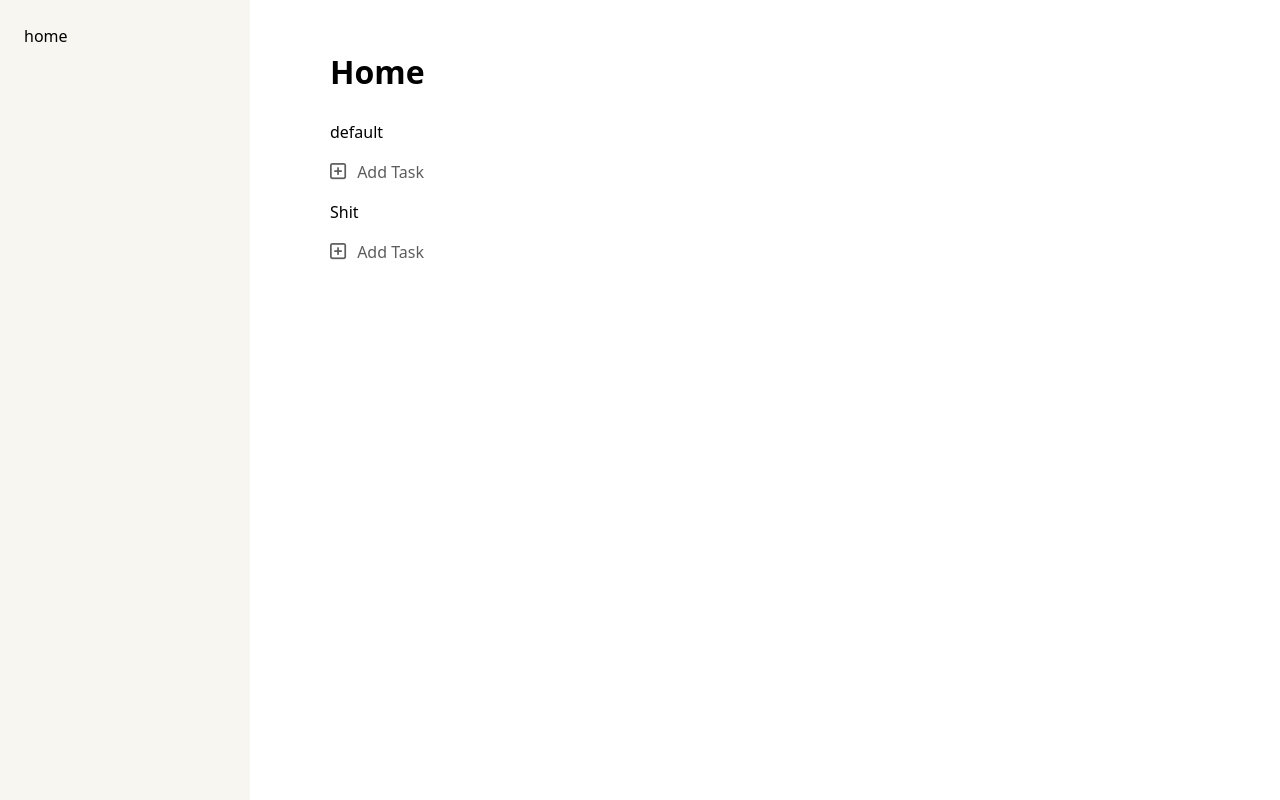
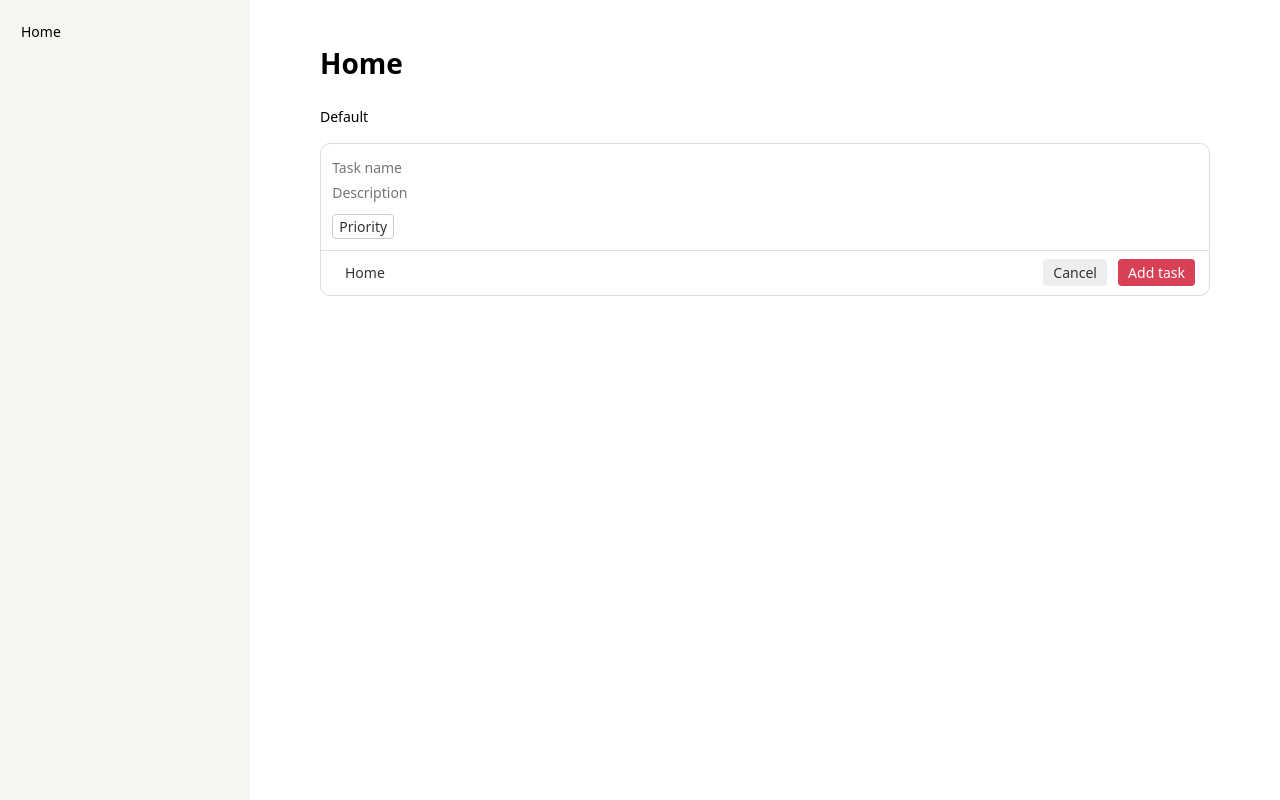
Before and after one commit to jconnorbuilds/todo, a website built with webpack: page src/index.html in a window 1280 px wide. Built offline with nearby package versions, Linux system fonts and the light colour scheme.

Commit message:
Updates the task form UI and adds more parameters on task creation

```diff
--- /dev/null
+++ b/src/DOM-project.js
@@ -0,0 +1,9 @@
+const DOMDrawProject = (project) => {
+  const projectsArea = document.querySelector('div.projects');
+  const p = document.createElement('p');
+  p.classList.add('project');
+  p.textContent = project.name;
+  projectsArea.appendChild(p);
+};
+
+export default DOMDrawProject;
--- a/src/DOM-project-section.js
+++ b/src/DOM-section.js
@@ -1,7 +1,7 @@
 import { slugify } from './utils.js';
 
 const DOMSection = (s) => {
-  const sectionEl = document.createElement('div');
+  const sectionEl = document.createElement('section');
   const projectSlug = slugify(s.project.name);
   const sectionSlug = slugify(s.name);
   sectionEl.classList.add('section-container', projectSlug, sectionSlug);
@@ -23,7 +23,6 @@ const NewItemFormWrapper = (section) => {
   wrapper.append(formContainer);
 
   const addTaskBtn = section.taskForm.addTaskBtn;
-  console.log(addTaskBtn);
   wrapper.append(addTaskBtn);
 
   return wrapper;
--- /dev/null
+++ b/src/DOM-task-form.js
@@ -0,0 +1,183 @@
+import { createTask } from './Task.js';
+import DOMDrawTask from './DOM-task.js';
+
+export default class TaskForm {
+  constructor(section) {
+    this.section = section;
+    this.project = section.project;
+    this.form = this.makeForm();
+    this.addTaskBtn = this.makeAddTaskBtn();
+  }
+
+  get parentContainer() {
+    return document.querySelector(
+      `.${this.project.slug}.${this.section.slug} div.form-container`
+    );
+  }
+
+  reset() {
+    // this.formElements.form.reset();
+    this.form.reset();
+  }
+
+  closeForm = () => {
+    // this.formElements.form.remove();
+    this.form.remove();
+    this.addTaskBtn.style.display = 'block';
+  };
+
+  makeAddTaskBtn() {
+    const button = document.createElement('button');
+    button.classList.add('add-todo');
+    const plusIcon = document.createElement('i');
+    plusIcon.classList.add('fa-regular', 'fa-square-plus');
+
+    const buttonText = document.createElement('span');
+    buttonText.textContent = 'Add Task';
+    button.appendChild(plusIcon);
+    button.appendChild(buttonText);
+
+    button.addEventListener('mouseenter', toggleIconStyleOnMouseEvents);
+    button.addEventListener('mouseleave', toggleIconStyleOnMouseEvents);
+    button.addEventListener('click', () => this.draw());
+
+    return button;
+  }
+
+  draw() {
+    // const form = this.formElements;
+    const form = this.form;
+
+    this.addTaskBtn.style.display = 'none';
+    const container = this.parentContainer || document.body;
+    container.appendChild(form);
+    form.querySelector('input.task-name-field').focus();
+  }
+
+  /**
+   * Creates the form elements for the New Task form
+   *
+   * @returns {{ form: any; input: any; cancelBtn: any; }}
+   */
+  makeFormElements() {
+    const form = document.createElement('form');
+    const input = document.createElement('input');
+    input.setAttribute('type', 'text');
+    const submitBtn = document.createElement('input');
+    submitBtn.setAttribute('type', 'submit');
+    const cancelBtn = this.makeCancelBtn();
+
+    form.appendChild(input);
+    form.appendChild(submitBtn);
+    form.appendChild(cancelBtn);
+
+    return { form, input };
+  }
+
+  makeForm() {
+    const form = document.createElement('form');
+
+    const editingArea = document.createElement('div');
+    editingArea.classList.add('editing-area');
+
+    const taskNameField = document.createElement('input');
+    taskNameField.setAttribute('type', 'text');
+    taskNameField.classList.add('task-name-field');
+    taskNameField.placeholder = 'Task name';
+    const descriptionField = document.createElement('input');
+    descriptionField.setAttribute('type', 'text');
+    descriptionField.classList.add('description-field');
+    descriptionField.placeholder = 'Description';
+
+    const detailsArea = document.createElement('div');
+    detailsArea.classList.add('details-area');
+    const priorityBtn = document.createElement('button');
+    priorityBtn.setAttribute('type', 'button');
+    priorityBtn.textContent = 'Priority';
+
+    const footer = document.createElement('div');
+    footer.classList.add('footer');
+    const projectSelect = document.createElement('div');
+    projectSelect.classList.add('project-selector');
+    projectSelect.textContent = 'Home';
+    const footerButtons = document.createElement('div');
+    footerButtons.classList.add('footer-buttons');
+
+    const submitBtn = document.createElement('button');
+    submitBtn.setAttribute('type', 'submit');
+    submitBtn.textContent = 'Add task';
+    const cancelBtn = this.makeCancelBtn();
+
+    // Build the form
+    detailsArea.append(priorityBtn);
+    editingArea.append(taskNameField);
+    editingArea.append(descriptionField);
+    editingArea.append(detailsArea);
+
+    footerButtons.append(cancelBtn);
+    footerButtons.append(submitBtn);
+    footer.append(projectSelect);
+    footer.append(footerButtons);
+
+    form.append(editingArea);
+    form.append(footer);
+
+    // Add event listeners
+    form.addEventListener('submit', (e) => {
+      const formData = {
+        title: taskNameField.value,
+        description: descriptionField.value,
+        priority: 1, // update to get data from priority btn
+        dueDate: 'Today', // placeholder
+      };
+      this.taskFormSubmitHandler(e, formData);
+    });
+
+    return form;
+  }
+
+  makeCancelBtn = () => {
+    const cancelBtn = document.createElement('button');
+    cancelBtn.setAttribute('type', 'button');
+    cancelBtn.textContent = 'Cancel';
+
+    cancelBtn.addEventListener('click', this.closeForm);
+
+    return cancelBtn;
+  };
+
+  /**
+   * Handles the creation of a new task. Creates the new task object and adds
+   * it to the DOM, then resets and re-focuses the form so the next task can
+   * be easily added.
+   *
+   * @param {*} e - the submit event
+   * @param {*} inputEl - contains the title of the new task
+   */
+  taskFormSubmitHandler = (e, formData) => {
+    e.preventDefault();
+
+    // Create the new task
+    const newTask = createTask(formData);
+    DOMDrawTask(newTask, this.section);
+
+    // Reset the form
+    this.reset();
+    this.form.focus;
+  };
+}
+
+/**
+ * Handler for mouseenter and mouseleave events.
+ * Toggles between a 'regular' icon and one with a fill when the user
+ * mouses over the Add Task button.
+ *
+ * @param {*} e - the mouseenter or mouseleave event
+ */
+const toggleIconStyleOnMouseEvents = (e) => {
+  const icon = e.target.querySelector('i');
+  if (icon) {
+    icon.classList.toggle('fa-solid');
+    icon.classList.toggle('fa-regular');
+  }
+};
--- a/src/DOM-funcs.js
+++ b/src/DOM-task.js
@@ -1,14 +1,6 @@
-const DOMCreateProject = (project) => {
-  const projectsArea = document.querySelector('div.projects');
-  const p = document.createElement('p');
-  p.classList.add('project');
-  p.textContent = project.name;
-  projectsArea.appendChild(p);
-};
-
-const DOMCreateTask = (task, section) => {
+const DOMDrawTask = (task, section) => {
   const taskContainer = document.querySelector(
-    `div.section-container.${section.project.slug}.${section.slug}`
+    `section.section-container.${section.project.slug}.${section.slug}`
   );
 
   const newItem = document.createElement('div');
@@ -30,4 +22,4 @@ const DOMCreateTask = (task, section) => {
   );
 };
 
-export { DOMCreateProject, DOMCreateTask };
+export default DOMDrawTask;
--- a/src/Project.js
+++ b/src/Project.js
@@ -1,27 +1,42 @@
-import { DOMCreateProject } from './DOM-funcs.js';
+import DOMDrawProject from './DOM-project.js';
 import Section from './Section.js';
 import { slugify } from './utils.js';
 
 export default class Project {
   name;
   todoItems = [];
+  sections;
+  static #_defaultProject;
+  static #_currentProject;
+  static #_allProjects = [];
   constructor(name) {
     this.name = name;
     this.slug = slugify(name);
     this.sections = [];
-    this.sections.push(new Section('default', this));
+    this.addSection('Default');
     Project.allProjects.push(this);
   }
 
   // Static methods and props
-  static allProjects = [];
-  static logProjects() {
-    console.log(this.allProjects);
+  static get allProjects() {
+    return this.#_allProjects;
   }
+
+  static get defaultProject() {
+    return this.#_defaultProject;
+  }
+
   static get defaultProject() {
     return this.allProjects[0];
   }
-  static currentProject = Project.defaultProject;
+
+  static get currentProject() {
+    return this.#_currentProject;
+  }
+
+  static set currentProject(Project) {
+    this.#_currentProject = Project;
+  }
 
   static getProjectInstance(name) {
     const desiredProject = Project.allProjects.filter(
@@ -37,13 +52,14 @@ export default class Project {
 
   // Instance methods and props
   draw() {
-    DOMCreateProject(this);
+    DOMDrawProject(this);
   }
 
   addSection(sectionName) {
     const newSection = new Section(sectionName, this);
     this.sections.push(newSection);
     newSection.draw();
+
   }
 
   appendTodoItem(item, section = 'default') {
--- a/src/Section.js
+++ b/src/Section.js
@@ -1,5 +1,5 @@
-import DOMSection from './DOM-project-section.js';
-import { TaskForm } from './new-task-form.js';
+import DOMSection from './DOM-section.js';
+import TaskForm from './DOM-task-form.js';
 import { slugify } from './utils.js';
 
 export default class Section {
@@ -14,5 +14,6 @@ export default class Section {
 
   draw(parentContainer = this.parentContainer) {
     parentContainer.append(DOMSection(this));
+    this.taskForm.draw();
   }
 }
--- /dev/null
+++ b/src/Task.js
@@ -0,0 +1,51 @@
+import Project from './Project.js';
+
+export default class Task {
+  static #_uniqueId = 0;
+  title;
+  description;
+  priority;
+  dueDate;
+  _isDeleted = false;
+  _isCompleted = false;
+
+  constructor(data) {
+    this.title = data.title;
+    this.description = data.description;
+    this.priority = data.priority;
+    this.dueDate = data.dueDate;
+    this.id = Task.uniqueId;
+  }
+
+  static get uniqueId() {
+    return this.#_uniqueId++;
+  }
+
+  get isDeleted() {
+    return this._isDeleted;
+  }
+  set isDeleted(bool) {
+    _isDeleted = bool;
+  }
+
+  get isCompleted() {
+    return this._isCompleted;
+  }
+
+  set isCompleted(bool) {
+    this._isCompleted = bool;
+  }
+}
+
+const createTask = (
+  taskTitle,
+  taskDescription = '',
+  project = Project.defaultProject
+) => {
+  const task = new Task(taskTitle, taskDescription);
+  project.appendTodoItem(task);
+  project.logTodoItems();
+  return task;
+};
+
+export { createTask };
--- a/src/index.css
+++ b/src/index.css
@@ -6,17 +6,33 @@
   --primary-font-color: black;
   --secondary-font-color: rgb(93, 93, 93);
   --highlight-color: rgb(215, 64, 87);
+  --highlight-color-disabled: rgb(224, 131, 145);
 }
 body {
   font-family: system-ui, -apple-system, BlinkMacSystemFont, 'Segoe UI', Roboto,
     Oxygen, Ubuntu, Cantarell, 'Open Sans', 'Helvetica Neue', sans-serif;
-  font-size: 16px;
+  font-size: 14px;
   font-weight: 300;
 }
 
 input {
   accent-color: var(--highlight-color);
   outline-color: var(--highlight-color);
+}
+
+button {
+  cursor: pointer;
+  color: #333;
+  background-color: #eee;
+  border-radius: 4px;
+}
+
+button:disabled {
+  cursor: not-allowed;
+}
+
+button:hover {
+  background-color: #ddd;
 }
 
 div.container {
@@ -36,9 +52,8 @@ div.sidebar div.projects {
 }
 
 div.main-window {
-  display: grid;
-  grid-template-rows: max-content max-content 4em max-content;
-  grid-auto-rows: max-content;
+  display: flex;
+  flex-direction: column;
   background-color: var(--main-bg-color);
   padding: 3em 5em;
 }
@@ -67,28 +82,117 @@ div.main-window button.add-todo:hover {
 }
 
 div.main-window div.form-container {
-  font-size: 0.8em;
+  /* font-size: 1em; */
 }
 
-div.main-window div.section-container {
-  /* display: grid; */
+div.main-window section.section-container {
+  padding-bottom: 1em;
 }
 
-div.section-container .new-todo-wrapper {
-  display: flex;
-}
-div.section-container div.todo-item {
+section.section-container div.todo-item {
   display: flex;
   border-bottom: 0.5px solid #ddd;
 }
 
-div.section-container > * {
+section.section-container > * {
   padding: 8px 0;
 }
 
 div.todo-item input[type='checkbox'] {
-  width: 1em;
+  width: 18px;
 }
+
 div.todo-item .item-name {
   padding-left: 1em;
 }
+
+section.section-container form {
+  display: grid;
+  grid-template-rows: 1fr;
+  background-color: white;
+  border: 1px solid #ddd;
+  border-radius: 10px;
+}
+
+section.section-container form input[type='text'] {
+  padding: 2px 0;
+}
+
+form input {
+  outline: none;
+}
+
+section.section-container form .details-area {
+  padding: 0.6em 0 0 0;
+}
+
+section.section-container form .details-area button {
+  border: 1px solid #ccc;
+  background-color: inherit;
+  border: 1px solid #ccc;
+  border-radius: 4px;
+}
+
+section.section-container form .details-area button:hover {
+  background-color: #eee;
+}
+
+section.section-container form .footer .footer-buttons {
+  display: flex;
+  gap: 0.8em;
+}
+
+form .footer > .footer-buttons > * {
+  border: none;
+  font-weight: 500;
+  padding: 3px 10px;
+}
+
+button[type='submit'] {
+  color: white;
+  background-color: var(--highlight-color);
+}
+
+form .footer > div.project-selector {
+  display: grid;
+  align-items: center;
+  cursor: pointer;
+  color: #333;
+  background-color: #fff;
+  border-radius: 4px;
+  font-weight: 500;
+  padding: 3px 10px;
+}
+
+form .footer > div.project-selector:hover {
+  background-color: #eee;
+}
+
+button[type='submit']:disabled {
+  background-color: var(--highlight-color-disabled);
+}
+
+section.section-container form input[type='text'] {
+  display: grid;
+  width: 100%;
+  border: none;
+}
+
+form input.task-name-field {
+  font-weight: 500;
+}
+
+section.section-container form > div {
+  padding: 0.6em 1em;
+}
+
+section.section-container form > div.editing-area {
+  padding: 0.8em;
+}
+
+section.section-container form .footer {
+  border-top: 1px solid #ddd;
+  display: flex;
+  flex-direction: row;
+  justify-content: space-between;
+}
--- a/src/index.js
+++ b/src/index.js
@@ -1,4 +1,4 @@
-import { DOMCreateProject } from './DOM-funcs';
+import DOMDrawProject from './DOM-project';
 import './index.css';
 import Project from './Project';
 import Section from './Section.js';
@@ -12,12 +12,12 @@ window.addEventListener('keydown', (e) => {
   }
 });
 
-const defaultProject = new Project('home');
+const defaultProject = new Project('Home');
 Project.currentProject = defaultProject;
 defaultProject.draw();
-// console.log(Project.currentProject.sections);
-Project.currentProject.sections[0].draw();
-Project.currentProject.addSection('Shit');
+// Project.currentProject.sections[0].draw();
+// Project.currentProject.addSection('Shit');
+// Project.currentProject.addSection('Fuck');
 
 // export const addTaskBtn = document.querySelector('div.default button.add-todo');
 // export const secondAddTaskBtn = document.querySelector(
--- a/src/new-task-form.js
+++ /dev/null
@@ -1,128 +0,0 @@
-import { createTask } from './TodoItem.js';
-import { DOMCreateTask } from './DOM-funcs.js';
-
-/**
- * Handler for mouseenter and mouseleave events.
- * Toggles between a 'regular' icon and one with a fill when the user
- * mouses over the Add Task button.
- *
- * @param {*} e - the mouseenter or mouseleave event
- */
-const toggleIconStyleOnMouseEvents = (e) => {
-  const icon = e.target.querySelector('i');
-  if (icon) {
-    icon.classList.toggle('fa-solid');
-    icon.classList.toggle('fa-regular');
-  }
-};
-
-export class TaskForm {
-  constructor(section) {
-    this.section = section;
-    this.project = section.project;
-    this.formElements = this.createFormElements();
-    this.addTaskBtn = this.createAddTaskBtn();
-  }
-
-  get parentContainer() {
-    return document.querySelector(
-      `.${this.project.slug}.${this.section.slug} div.form-container`
-    );
-  }
-
-  createAddTaskBtn() {
-    const button = document.createElement('button');
-    button.classList.add('add-todo');
-    const plusIcon = document.createElement('i');
-    plusIcon.classList.add('fa-regular', 'fa-square-plus');
-
-    const buttonText = document.createElement('span');
-    buttonText.textContent = 'Add Task';
-    button.appendChild(plusIcon);
-    button.appendChild(buttonText);
-
-    button.addEventListener('mouseenter', toggleIconStyleOnMouseEvents);
-    button.addEventListener('mouseleave', toggleIconStyleOnMouseEvents);
-    button.addEventListener('click', () => this.draw());
-
-    return button;
-  }
-
-  draw() {
-    const { form, input } = this.formElements;
-
-    this.addTaskBtn.style.display = 'none';
-    const container = this.parentContainer || document.body;
-    container.appendChild(form);
-    input.focus();
-  }
-
-  /**
-   * Creates the form elements for the New Task form
-   *
-   * @returns {{ form: any; input: any; cancelBtn: any; }}
-   */
-  createFormElements = () => {
-    const form = document.createElement('form');
-    const input = document.createElement('input');
-    input.setAttribute('type', 'text');
-    const submitBtn = document.createElement('input');
-    submitBtn.setAttribute('type', 'submit');
-    const cancelBtn = this.makeCancelBtn();
-
-    form.appendChild(input);
-    form.appendChild(submitBtn);
-    form.appendChild(cancelBtn);
-
-    form.addEventListener('submit', (e) =>
-      this.taskFormSubmitHandler(e, input)
-    );
-
-    return { form, input };
-  };
-
-  makeCancelBtn = () => {
-    const cancelBtn = document.createElement('button');
-    cancelBtn.setAttribute('type', 'button');
-    cancelBtn.textContent = 'Cancel';
-
-    cancelBtn.addEventListener('click', this.closeForm);
-
-    return cancelBtn;
-  };
-
-  dispose() {
-    while (this.parentContainer.firstChild)
-      this.parentContainer.firstChild.remove();
-  }
-
-  reset() {
-    this.formElements.form.reset();
-  }
-
-  closeForm = () => {
-    this.formElements.form.remove();
-    this.addTaskBtn.style.display = 'block';
-  };
-
-  /**
-   * Handles the creation of a new task. Creates the new task object and adds
-   * it to the DOM, then resets and re-focuses the form so the next task can
-   * be easily added.
-   *
-   * @param {*} e - the submit event
-   * @param {*} inputEl - contains the title of the new task
-   */
-
-  taskFormSubmitHandler = (e, inputEl) => {
-    e.preventDefault();
-
-    // Create the new task
-    const newTask = createTask(inputEl.value);
-    DOMCreateTask(newTask, this.section);
-
-    // Reset the form
-    this.reset();
-    inputEl.focus();
-  };
-}
```
Also changed, not shown: src/TodoItem.js (deleted, +0 -32 lines), src/index.html (+0 -20 lines).
